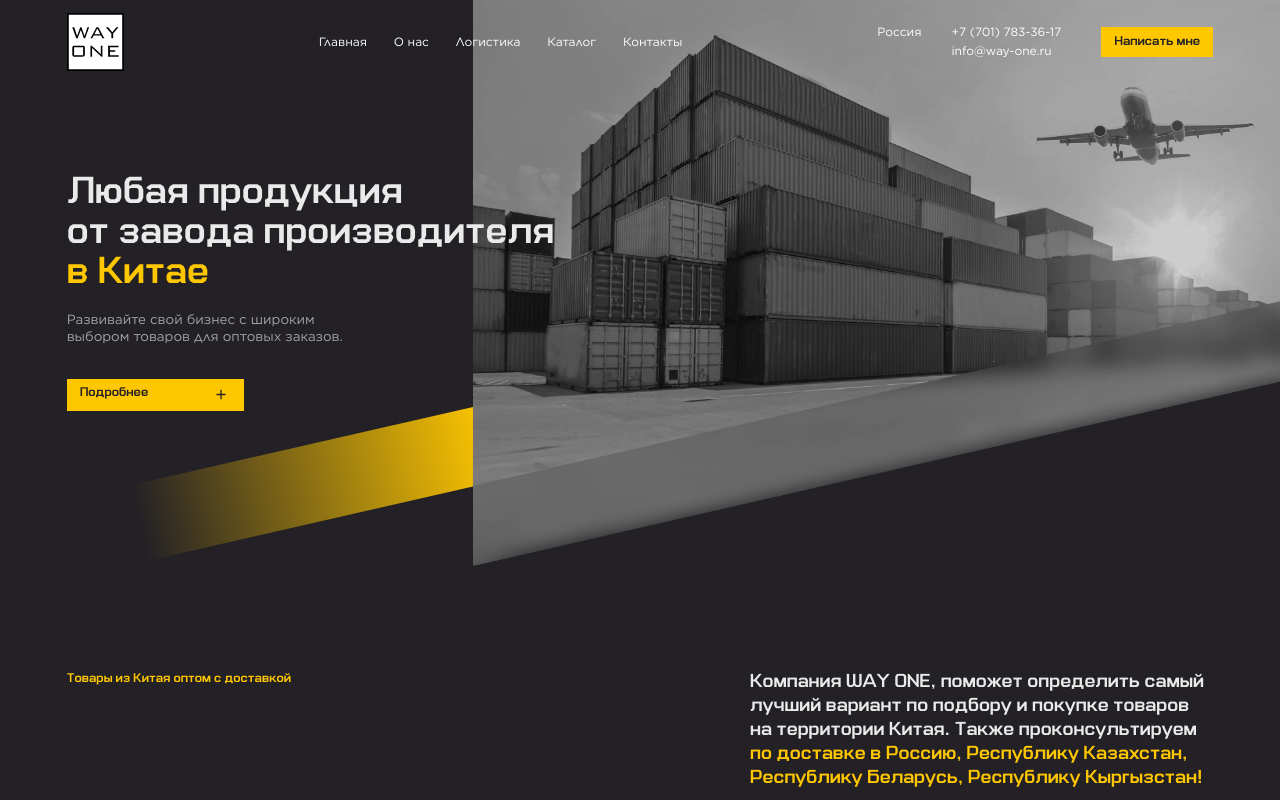
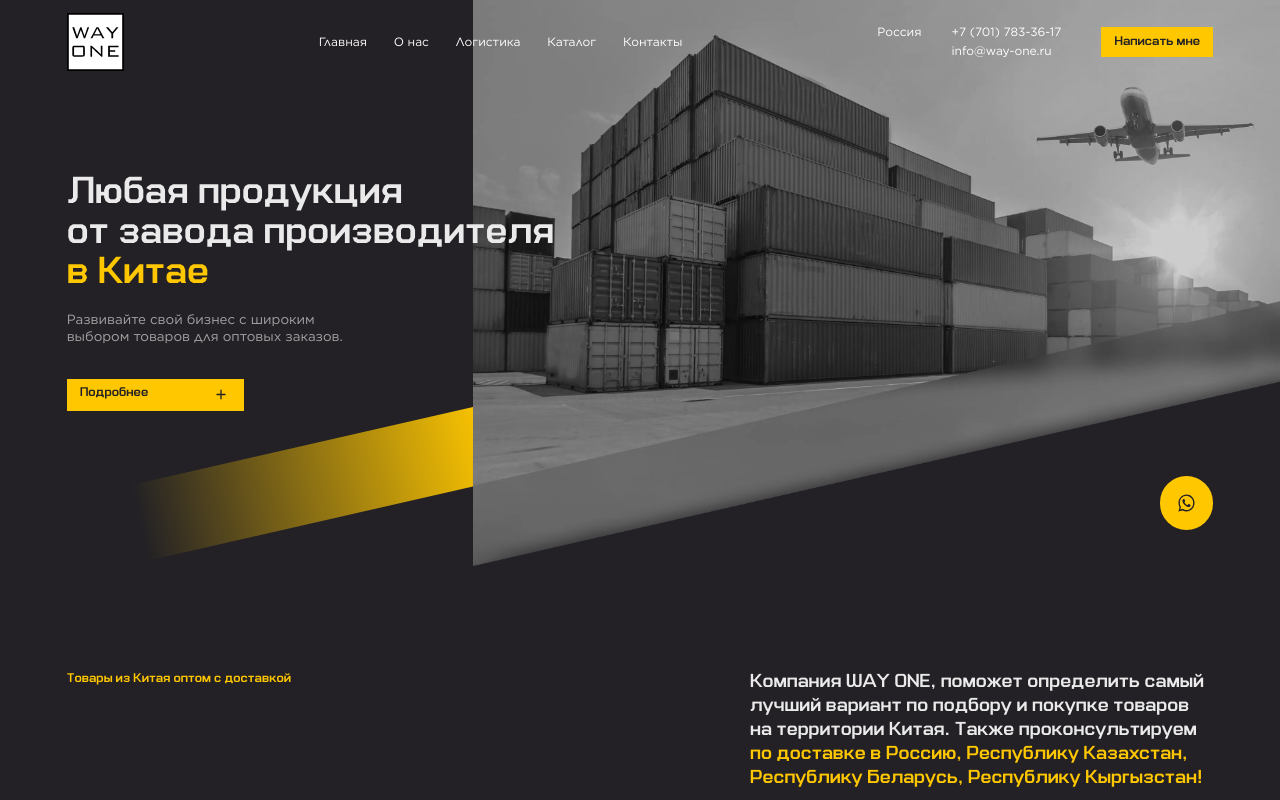
Before and after one commit to NastiaCandor/rd-wayone, a website built with webpack: page src/main.html in a window 1280 px wide. Shown: the top 800 px of the page. Built offline with nearby package versions, Linux system fonts and the light colour scheme; a web font is replaced by a local one.

Commit message:
feat: add social block on main

```diff
--- a/src/main.html
+++ b/src/main.html
@@ -8,6 +8,22 @@
 <body>
   <include src="./components/header.html"></include>
   <main>
+    <div class="main__socials">
+      <div class="container">
+        <div class="main__socials-box">
+          <div class="main__socials-item">
+            <a href="" class="main__socials-link">
+              <img src="./assets/images/stick_whatsapp_icon.svg" alt="Иконка WhatsApp" class="main__socials-img">
+            </a>
+          </div>
+          <div class="main__socials-item">
+            <a href="" class="main__socials-link">
+              <img src="./assets/images/stick_telegram_icon.svg" alt="Иконка WhatsApp" class="main__socials-img">
+            </a>
+          </div>
+        </div>
+      </div>
+    </div>
     <section class="main-banner">
       <div class="container">
         <div class="main__banner">
--- a/src/style/layouts/_footer.scss
+++ b/src/style/layouts/_footer.scss
@@ -21,7 +21,7 @@
   display: flex;
   flex-direction: column;
   gap: 2rem;
-  margin-bottom: 5.5rem;
+  margin-bottom: 5rem;
 }
 
 .footer__social-block {
--- a/src/style/pages/_main.scss
+++ b/src/style/pages/_main.scss
@@ -44,6 +44,7 @@
   right: 121rem;
   top: 35rem;
   width: 110rem;
+  z-index: -1;
 }
 
 // BENEFITS section
@@ -155,3 +156,60 @@
 .main-about__subtitle {
   width: 44rem;
 }
+
+// socials block
+
+.main__socials {
+  position: sticky;
+  right: 10rem;
+  top: 79.5rem;
+  z-index: 10;
+}
+
+.main__socials .container {
+  display: flex;
+  flex-direction: column-reverse;
+  align-items: flex-end;
+}
+
+.main__socials-box {
+  border-radius: 8rem;
+  background-color: $primary-color;
+  width: 8rem;
+  display: flex;
+  flex-direction: column-reverse;
+  position: absolute;
+}
+
+.main__socials-box {
+  border-radius: 8rem;
+  background-color: $primary-color;
+  width: 8rem;
+  display: flex;
+  flex-direction: column-reverse;
+  position: absolute;
+  max-height: 8rem;
+  overflow: hidden;
+  transition: max-height 0.5s ease-in-out;
+}
+
+.main__socials-box:hover {
+  max-height: 100rem;
+}
+
+.main__socials-item {
+  width: 8rem;
+}
+
+.main__socials-link {
+  width: 8rem;
+  height: 8rem;
+  display: flex;
+  align-items: center;
+  justify-content: center;
+}
+
+.main__socials-img {
+  width: 2.6rem;
+  height: 2.6rem;
+}
```
Also changed, not shown: src/assets/images/stick_telegram_icon.svg (added), src/assets/images/stick_whatsapp_icon.svg (added).
